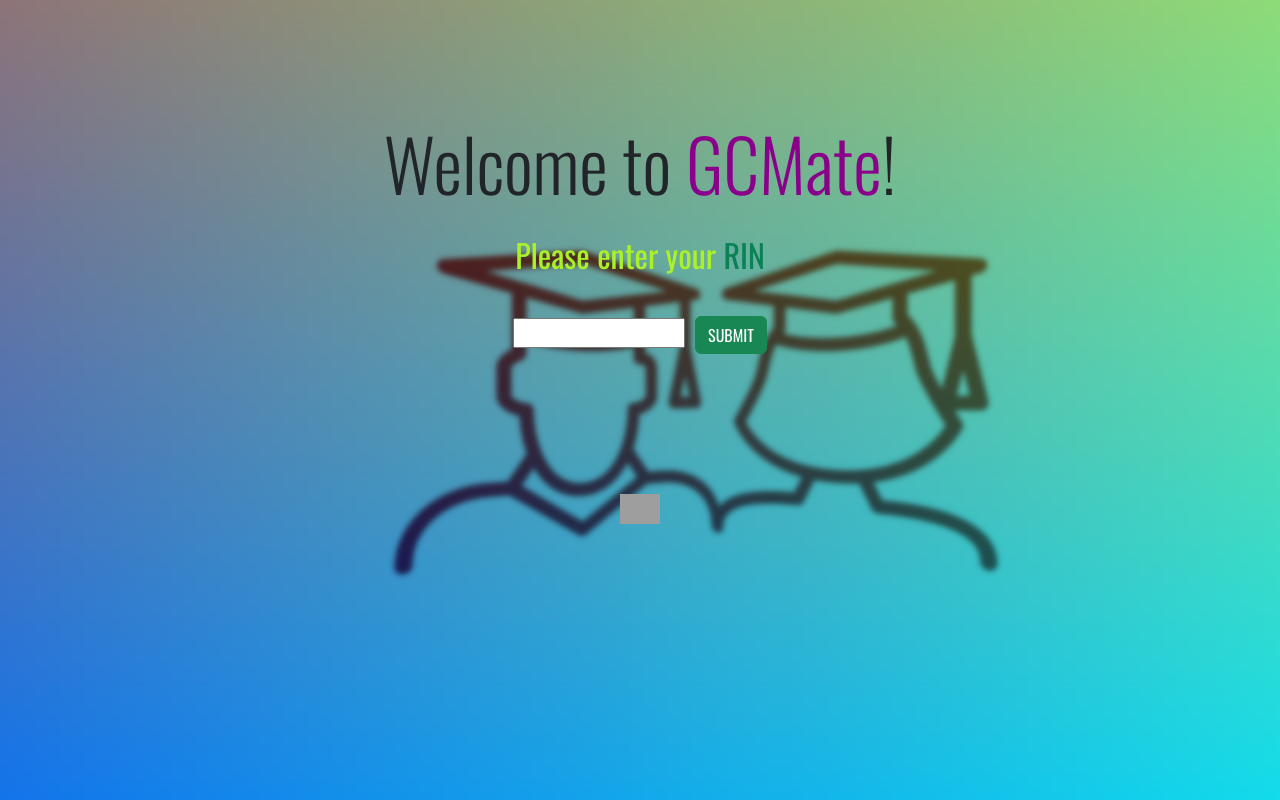
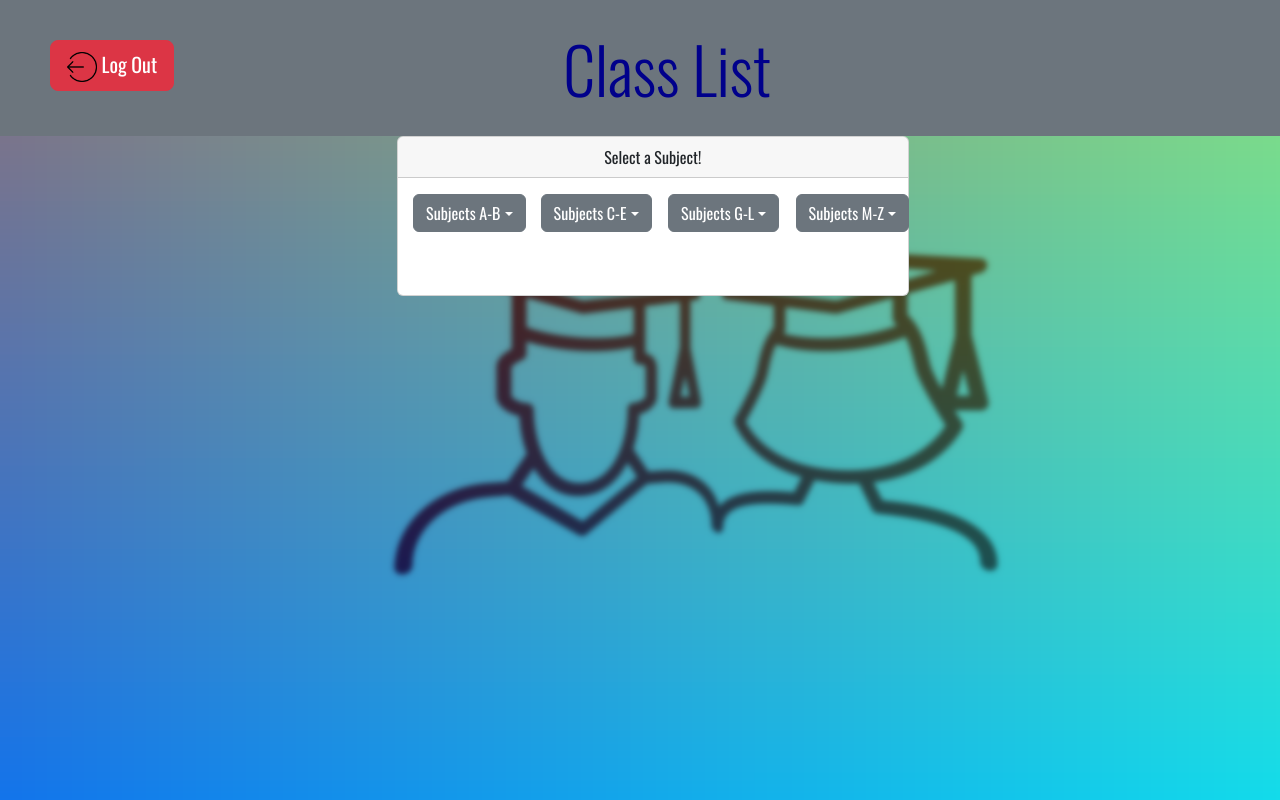
Before and after one commit to GCMate/front-end, a React (Create React App) app: page / in a window 1280 px wide. Built offline with nearby package versions, Linux system fonts and the light colour scheme; grey boxes are pictures that could not be loaded.

Commit message:
Implement course list retrieval after choosing subject in Class List page

```diff
--- a/src/App.js
+++ b/src/App.js
@@ -11,7 +11,8 @@ const App = () => {
   return (
     <Router>
       <Routes>
-        <Route path="/" element={<RINInput />} />
+        { /* <Route path="/" element={<RINInput />} /> */}
+        <Route path="/" element={<ClassList />} />
         <Route path="about" element={<About />} />
         <Route path="phoneEnter" element={<PhoneEnter />} />
         <Route path="classList" element={<ClassList />} />
--- a/src/pages/ClassList.css
+++ b/src/pages/ClassList.css
@@ -16,3 +16,40 @@
     left: 50px;
     top: 40px
 }
+
+.SelectSubjectCard{
+    top: 17%;
+    left: 31%;
+}
+
+.SubjectDropdown1 {
+    position: absolute;
+    left: 3%;
+}
+
+.SubjectDropdown2 {
+    position: absolute;
+    left: 28%;
+}
+
+.SubjectDropdown3 {
+    position: absolute;
+    left: 53%;
+}
+
+.SubjectDropdown4 {
+    position: absolute;
+    left: 78%;
+}
+
+.SelectCoursesCard{
+    top: 40%;
+    left: 31%;
+    overflow-y: scroll;
+}
+
+.CourseButton{
+    margin-top: 10px;
+    margin-left: 10px;
+    margin-right: 10px;
+}
--- a/src/pages/ClassList.js
+++ b/src/pages/ClassList.js
@@ -1,14 +1,42 @@
-import React, { useState } from 'react';
+import React, { useEffect, useState } from 'react';
 import gcmateLogo from '../img/GCMateIcon.png';
 import logoutIcon from '../img/LogoutIcon.png';
 import { Link } from 'react-router-dom'
 import 'bootstrap/dist/css/bootstrap.min.css';
 import Button from 'react-bootstrap/Button';
 import Container from 'react-bootstrap/Container';
+import Card from 'react-bootstrap/Card';
 import Navbar from 'react-bootstrap/Navbar';
+import Dropdown from 'react-bootstrap/Dropdown';
+import DropdownButton from 'react-bootstrap/DropdownButton';
 import './ClassList.css';
 
 const ClassList = () => {
+    const [subjectChosen, setSubjChosen] = useState(false);
+    const [subject, setSubject] = useState('');
+    const [coursesRetrieved, setCoursesRetrieved] = useState(false);
+    const [subjectCourses, setSubjCourses] = useState(null);
+
+    // Sends the selected subject to the backend
+    // Get the courses of the subject
+    const handleSelect=(subj)=>{
+        setSubjChosen(true);
+        setSubject(subj);
+
+        const jsonData = { SUBJECT: subj }
+
+          fetch('http://127.0.0.1:5000/api/coursebysubj', {
+
+          method: 'POST',
+          headers: { "Content-Type": "application/json" },
+          body: JSON.stringify(jsonData)
+
+          }).then((response) => response.json())
+          .then(data => {setCoursesRetrieved(true)
+                         setSubjCourses(data)})
+          .catch((err) => { console.log(err.message);});
+    }
+
     return (
         <div className="ClassList" style={{
             position: 'absolute',
@@ -34,6 +62,86 @@ const ClassList = () => {
             </Button>
         </Link>
 
+        <Card className="SelectSubjectCard"
+            style={{position: 'absolute', width:"40%", height:"20%"}}>
+        <Card.Header> Select a Subject! </Card.Header>
+
+        <Card.Body>
+            <DropdownButton className="SubjectDropdown1" variant="secondary" menuVariant="dark"
+              title="Subjects A-B" onSelect={handleSelect}>
+              <Dropdown.Item eventKey="ADMN">Administrative Courses</Dropdown.Item>
+              <Dropdown.Item eventKey="USAF">Aerospace Studies</Dropdown.Item>
+              <Dropdown.Item eventKey="ARCH">Architecture</Dropdown.Item>
+              <Dropdown.Item eventKey="ARTS">Arts</Dropdown.Item>
+              <Dropdown.Item eventKey="ASTR">Astronomy</Dropdown.Item>
+              <Dropdown.Item eventKey="BCBP">Biochemistry & Biophysics</Dropdown.Item>
+              <Dropdown.Item eventKey="BIOL">Biology</Dropdown.Item>
+              <Dropdown.Item eventKey="BMED">Biomedical Engineering</Dropdown.Item>
+              <Dropdown.Item eventKey="BUSN">Business</Dropdown.Item>
+            </DropdownButton>
+
+            <DropdownButton className="SubjectDropdown2" variant="secondary" menuVariant="dark"
+              title="Subjects C-E" onSelect={handleSelect}>
+              <Dropdown.Item eventKey="CHME">Chemical Engineering</Dropdown.Item>
+              <Dropdown.Item eventKey="CHEM">Chemistry</Dropdown.Item>
+              <Dropdown.Item eventKey="CIVL">Civil Engineering</Dropdown.Item>
+              <Dropdown.Item eventKey="COGS">Cognitive Science</Dropdown.Item>
+              <Dropdown.Item eventKey="COMM">Communication</Dropdown.Item>
+              <Dropdown.Item eventKey="CSCI">Computer Science</Dropdown.Item>
+              <Dropdown.Item eventKey="ENGR">Core Engineering</Dropdown.Item>
+              <Dropdown.Item eventKey="ERTH">Earth & Environmental Science</Dropdown.Item>
+              <Dropdown.Item eventKey="ECON">Economics</Dropdown.Item>
+              <Dropdown.Item eventKey="ECSE">Electrical & Comp. Sys. Engr.</Dropdown.Item>
+              <Dropdown.Item eventKey="ESCI">Engineering Science</Dropdown.Item>
+              <Dropdown.Item eventKey="ENVE">Environmental & Energy Engr.</Dropdown.Item>
+            </DropdownButton>
+
+            <DropdownButton className="SubjectDropdown3" variant="secondary" menuVariant="dark"
+              title="Subjects G-L" onSelect={handleSelect}>
+              <Dropdown.Item eventKey="GSAS">Games & Simulation Arts && Sci</Dropdown.Item>
+              <Dropdown.Item eventKey="ISYE">Industrial and Systems Engr</Dropdown.Item>
+              <Dropdown.Item eventKey="ITWS">Information Technology & Web Sci</Dropdown.Item>
+              <Dropdown.Item eventKey="IENV">Interdisciplinary Environmental</Dropdown.Item>
+              <Dropdown.Item eventKey="IHSS">Interdisciplinary H&SS</Dropdown.Item>
+              <Dropdown.Item eventKey="ISCI">Interdisciplinary Science</Dropdown.Item>
+              <Dropdown.Item eventKey="LANG">Languages</Dropdown.Item>
+              <Dropdown.Item eventKey="LGHT">Lighting</Dropdown.Item>
+              <Dropdown.Item eventKey="LITR">Literature</Dropdown.Item>
+
+            </DropdownButton>
+
+            <DropdownButton className="SubjectDropdown4" variant="secondary" menuVariant="dark"
+              title="Subjects M-Z" onSelect={handleSelect}>
+              <Dropdown.Item eventKey="MGMT">Management</Dropdown.Item>
+              <Dropdown.Item eventKey="MTLE">Materials Science & Engineering</Dropdown.Item>
+              <Dropdown.Item eventKey="MATP">Math Prgmg,Probab,& Math Stat</Dropdown.Item>
+              <Dropdown.Item eventKey="MATH">Mathematics</Dropdown.Item>
+              <Dropdown.Item eventKey="MANE">Mech, Aero, Nucl Engr</Dropdown.Item>
+              <Dropdown.Item eventKey="USAR">Military Science</Dropdown.Item>
+              <Dropdown.Item eventKey="USNA">Naval Science</Dropdown.Item>
+              <Dropdown.Item eventKey="PHIL">Philosophy</Dropdown.Item>
+              <Dropdown.Item eventKey="PHYS">Physics</Dropdown.Item>
+              <Dropdown.Item eventKey="PSYC">Psychology</Dropdown.Item>
+              <Dropdown.Item eventKey="STSO">Science, Technology & Society</Dropdown.Item>
+              <Dropdown.Item eventKey="WRIT">Writing</Dropdown.Item>
+            </DropdownButton>
+        </Card.Body>
+
+        </Card>
+
+        {coursesRetrieved &&
+        <Card className="SelectCoursesCard"
+            style={{position: 'absolute', width:"40%", height:"40%"}}>
+        <Card.Header> Select a course! </Card.Header>
+        <Card.Body className="mt-1">
+            {subjectCourses.map(course => {
+                return(
+                    <Button className="CourseButton"> {course.title} </Button>
+                );
+            })}
+
+        </Card.Body>
+        </Card> }
     </div>
     );
 };
```
